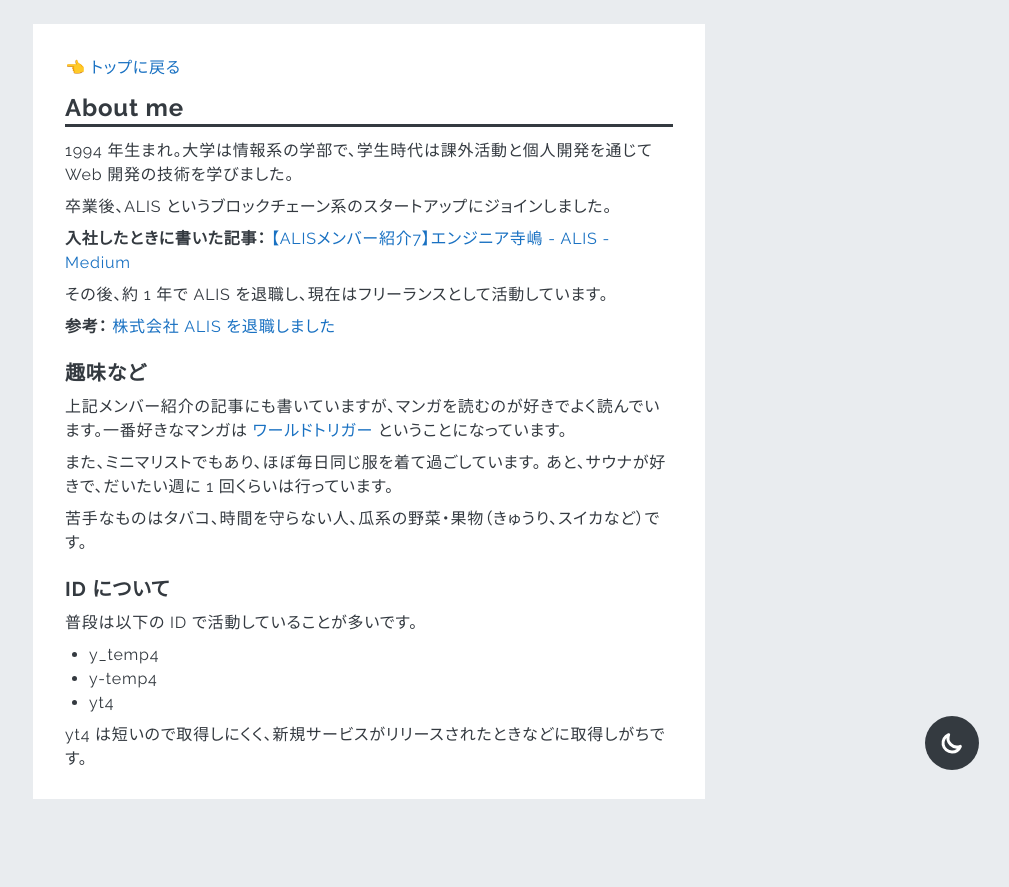
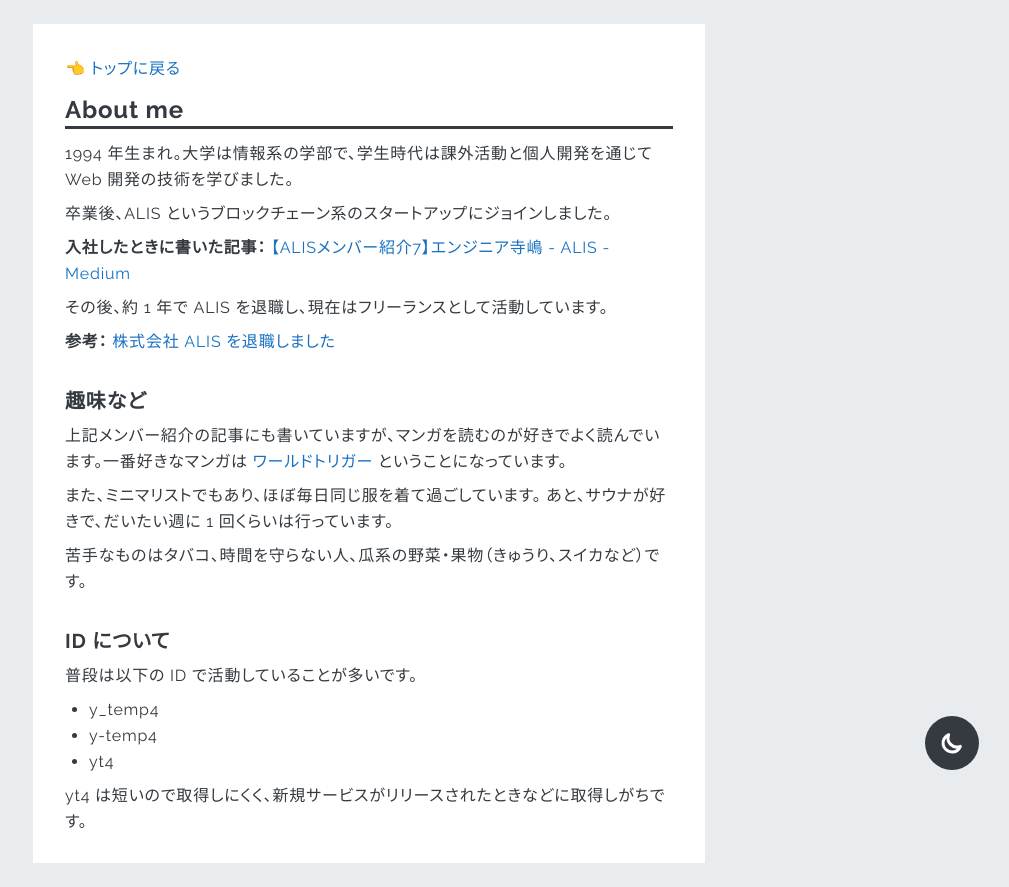
Before and after one commit to y-temp4/y-temp4.com, a Nuxt app: page /about in a window 1280 px wide. Shown: the whole page, without its empty margins (271-1280 px from the left). Before the commit the page ends 823 px from the top, so only its background shows below. Built offline with nearby package versions, Linux system fonts and the light colour scheme.

Commit message:
Update design

```diff
--- a/assets/css/style.pcss
+++ b/assets/css/style.pcss
@@ -81,7 +81,7 @@ html {
 }
 
 body {
-  @apply text-text bg-body;
+  @apply text-text bg-body leading-relaxed;
   transition: background-color 0.3s;
 }
 
--- a/pages/about.vue
+++ b/pages/about.vue
@@ -84,6 +84,6 @@ export default Vue.extend({
 
 <style lang="postcss" scoped>
 .heading {
-  @apply text-xl text-left w-full font-bold mt-5 mb-1;
+  @apply text-xl text-left w-full font-bold mt-8 mb-1;
 }
 </style>
```
